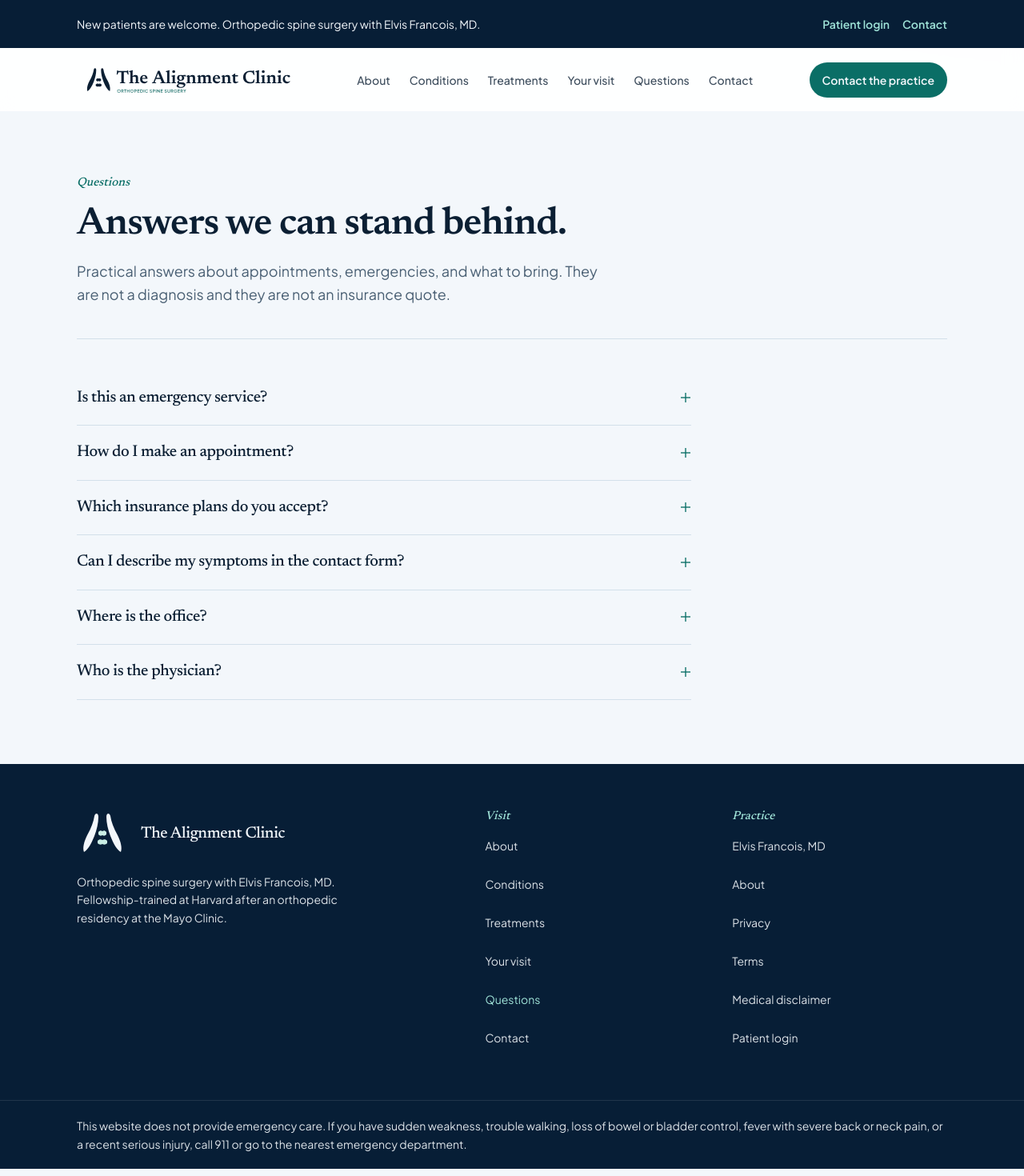
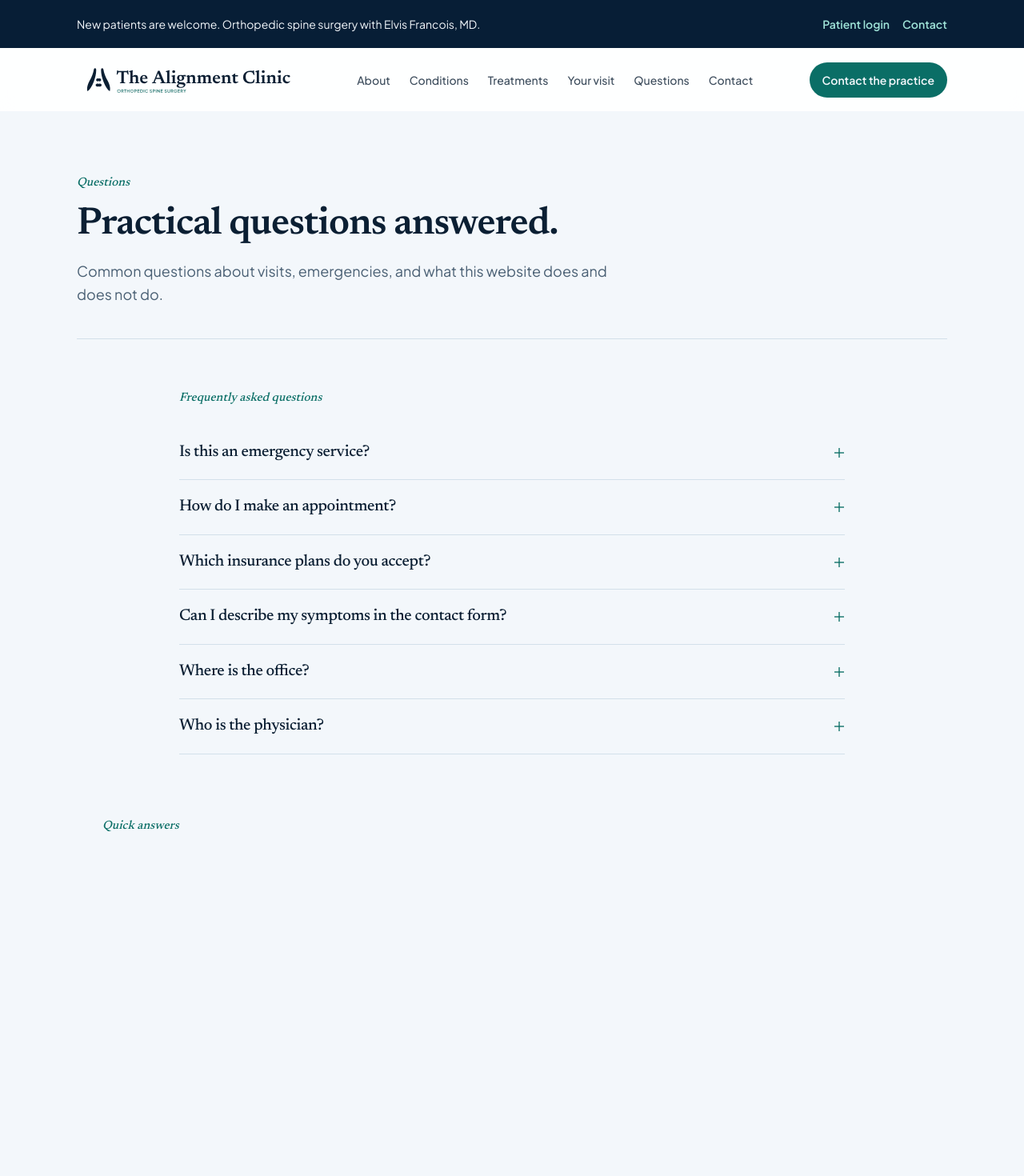
Before and after one commit to AntimatterIDE/elvis-practice, a Next.js app: page /questions in a window 1280 px wide. Shown: the top 1470 px of the page at 80% size. Built offline with nearby package versions, Linux system fonts and the light colour scheme.

Commit message:
antimatter: checkpoint ch_muwznnt9_1

```diff
--- a/app/(site)/questions/page.tsx
+++ b/app/(site)/questions/page.tsx
@@ -6,8 +6,9 @@ import {
   AccordionTrigger,
 } from "@/components/ui/accordion";
 import { PageIntro } from "@/components/site/page-intro";
+import { FeatureCards } from "@/components/site/feature-cards";
+import { publicPageMetadata } from "@/lib/share-metadata";
 import { faqs } from "@/lib/content/faqs";
-import { publicPageMetadata } from "@/lib/share-metadata";
 
 export const metadata: Metadata = publicPageMetadata({
   title: "Questions",
@@ -20,17 +21,56 @@ export default function QuestionsPage() {
     <article className="mx-auto max-w-6xl px-5 py-16 md:px-8 md:py-20">
       <PageIntro
         kicker="Questions"
-        title="Answers we can stand behind."
-        lede="Practical answers about appointments, emergencies, and what to bring. They are not a diagnosis and they are not an insurance quote."
+        title="Practical questions answered."
+        lede="Common questions about visits, emergencies, and what this website does and does not do."
       />
-      <Accordion type="single" collapsible className="mt-10 max-w-3xl">
-        {faqs.map((faq) => (
-          <AccordionItem key={faq.question} value={faq.question}>
-            <AccordionTrigger>{faq.question}</AccordionTrigger>
-            <AccordionContent>{faq.answer}</AccordionContent>
-          </AccordionItem>
-        ))}
-      </Accordion>
+
+      {/* FAQ accordion */}
+      <section className="mt-16 mx-auto max-w-4xl px-5 md:px-8">
+        <h2 className="kicker text-oxide-deep">Frequently asked questions</h2>
+        <Accordion className="mt-6" type="multiple" suppressBehavior>
+          {faqs.map((faq, i) => (
+            <AccordionItem key={faq.question} value={`faq-${i}`}>
+              <AccordionTrigger>{faq.question}</AccordionTrigger>
+              <AccordionContent>
+                <div className="prose-clinical max-w-3xl text-base leading-relaxed text-muted">
+                  {faq.answer}
+                </div>
+              </AccordionContent>
+            </AccordionItem>
+          ))}
+        </Accordion>
+      </section>
+
+      {/* Quick info cards */}
+      <section className="mt-20">
+        <h2 className="kicker mx-auto max-w-6xl px-5 text-oxide-deep md:px-8">Quick answers</h2>
+        <FeatureCards
+          cards={[
+            {
+              icon: "\uD83D\uDE91",
+              title: "This is not for emergencies",
+              description: "If you have sudden weakness, trouble walking, loss of bowel or bladder control, fever with severe back or neck pain, or a recent serious injury, call 911 or go to the nearest emergency department.",
+            },
+            {
+              icon: "\uD83D\uDD12",
+              title: "Your information stays private",
+              description: "This website does not collect medical information. The contact form is for scheduling questions only and refuses symptoms, imaging, and insurance numbers.",
+            },
+            {
+              icon: "\uD83D\uDCDE",
+              title: "New patients are welcome",
+              description: "You do not need a referral. Request a call from the contact page and the office will reach out to schedule a visit.",
+            },
+            {
+              icon: "\uD83D\uDCB5",
+              title: "Insurance & payment",
+              description: "Contact the office about accepted insurance plans and payment options. The practice does not provide cost estimates through this website.",
+            },
+          ]}
+          columns={2}
+        />
+      </section>
     </article>
   );
 }
```
